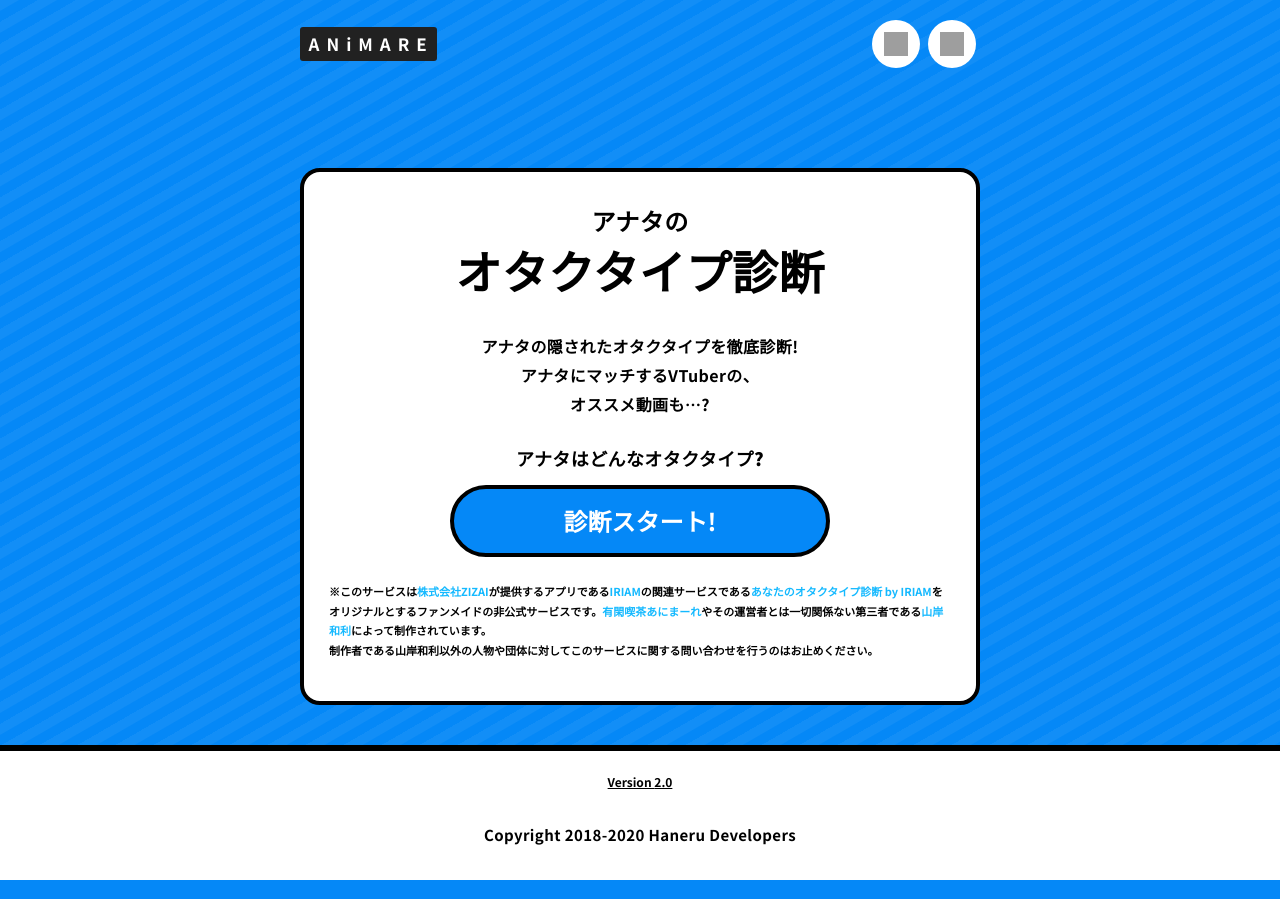
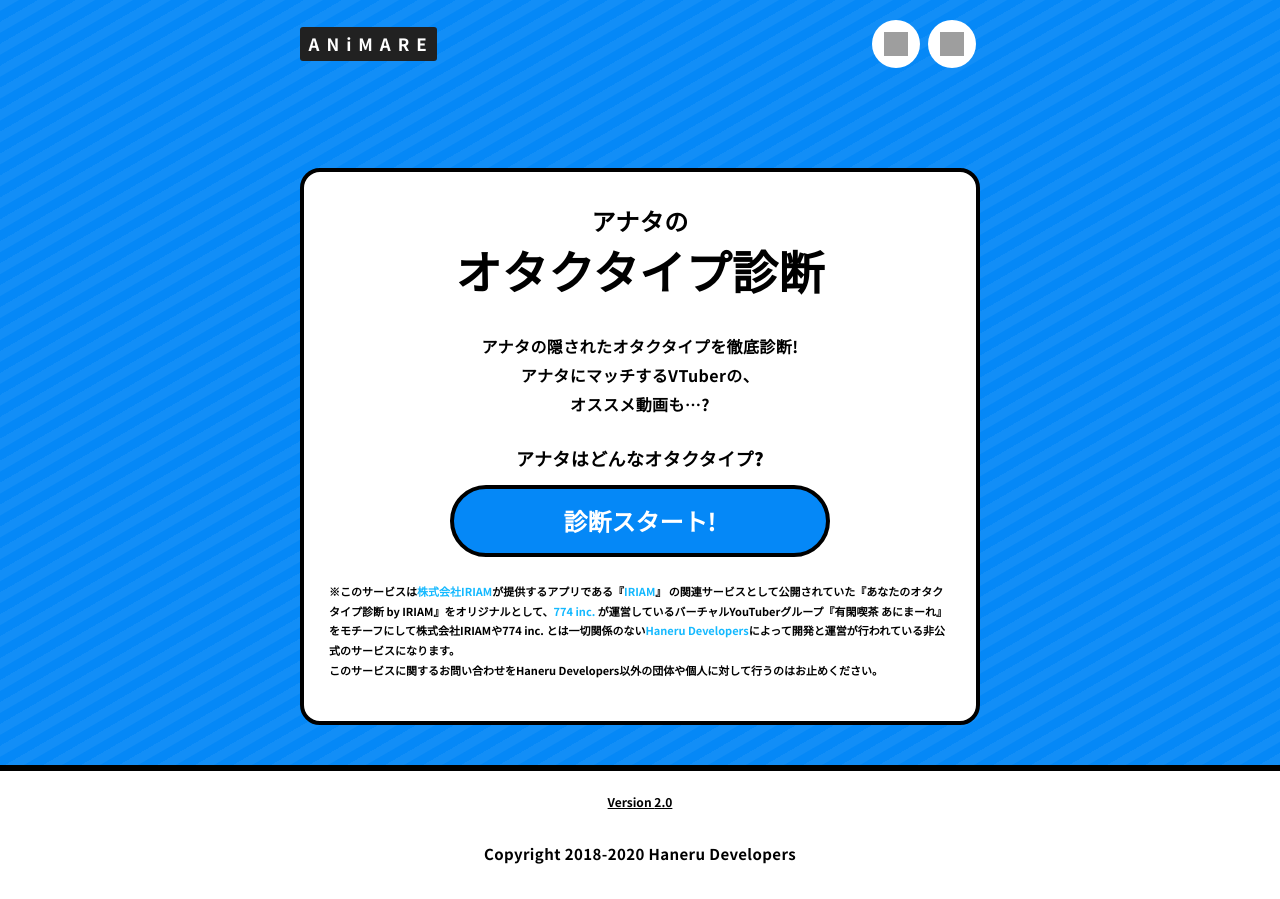
Before and after one commit to inabagumi/animare-shindan, a Next.js app: page / in a window 1280 px wide. Built offline with nearby package versions, Linux system fonts and the light colour scheme; grey boxes are pictures that could not be loaded.

Commit message:
feat(home): 免責事項の内容を現行に即したものに (#932)

```diff
--- a/src/pages/index.tsx
+++ b/src/pages/index.tsx
@@ -134,47 +134,42 @@
         <Disclaimer>
           ※このサービスは
           <a
-            href="https://zizai.co.jp/"
+            href="https://www.live.iriam.com/company"
             rel="noopener noreferrer"
             target="_blank"
           >
-            株式会社ZIZAI
+            株式会社IRIAM
           </a>
-          が提供するアプリである
+          が提供するアプリである『
           <a
-            href="https://iriam.com/"
+            href="https://www.live.iriam.com/"
             rel="noopener noreferrer"
             target="_blank"
           >
             IRIAM
           </a>
-          の関連サービスである
+          』 の関連サービスとして公開されていた『あなたのオタクタイプ診断 by
+          IRIAM』をオリジナルとして、
           <a
-            href="https://shindan.iriam.com/"
+            href="https://www.774.ai/"
             rel="noopener noreferrer"
             target="_blank"
           >
-            あなたのオタクタイプ診断 by IRIAM
-          </a>
-          をオリジナルとするファンメイドの非公式サービスです。
+            774 inc.
+          </a>{' '}
+          が運営しているバーチャルYouTuberグループ『有閑喫茶
+          あにまーれ』をモチーフにして株式会社IRIAMや774 inc. とは一切関係のない
           <a
-            href="https://animare-official.com/"
+            href="https://haneru.dev/"
             rel="noopener noreferrer"
             target="_blank"
           >
-            有閑喫茶あにまーれ
+            Haneru Developers
           </a>
-          やその運営者とは一切関係ない第三者である
-          <a
-            href="https://ykzts.com/"
-            rel="noopener noreferrer"
-            target="_blank"
-          >
-            山岸 和利
-          </a>
-          によって制作されています。
+          によって開発と運営が行われている非公式のサービスになります。
           <br />
-          制作者である山岸和利以外の人物や団体に対してこのサービスに関する問い合わせを行うのはお止めください。
+          このサービスに関するお問い合わせをHaneru
+          Developers以外の団体や個人に対して行うのはお止めください。
         </Disclaimer>
       </Message>
     </Content>
```
